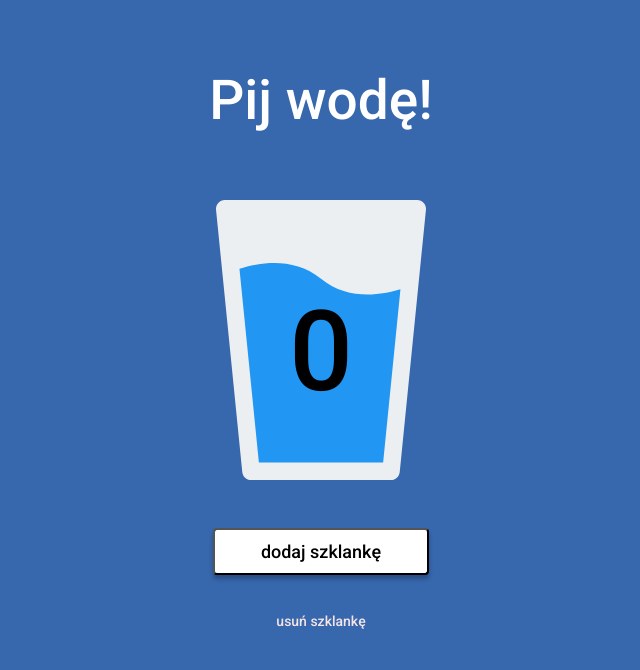
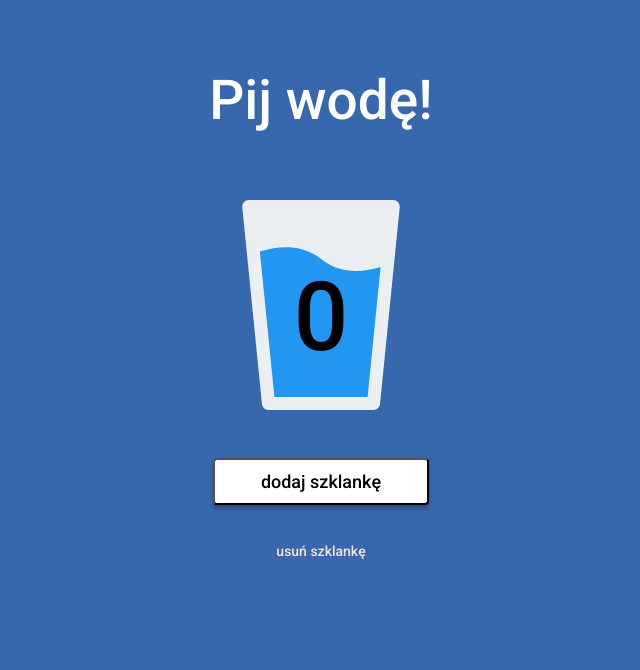
Before and after one commit to ajanczewska/hydrapp, a website built with webpack: page src/pages/index.html in a window 1280 px wide. Shown: the whole page, without its empty margins (319-959 px from the left). Built offline with nearby package versions, Linux system fonts and the light colour scheme.

Commit message:
upadate readme.md and .scss files

```diff
--- a/src/scss/main.scss
+++ b/src/scss/main.scss
@@ -13,5 +13,4 @@ body {
   font-family: "Roboto", sans-serif;
   font-style: normal;
   font-weight: 500;
-  max-height: 100vh;
 }
--- a/src/scss/modules/app.scss
+++ b/src/scss/modules/app.scss
@@ -2,25 +2,32 @@
   font-size: 55px;
   line-height: 64px;
   padding: 68px 0;
-
+  @media screen and (max-height: 568px) {
+    font-size: 52px;
+    padding: 48px 0;
+  }
 }
 .glass {
   display: flex;
   align-items: center;
   justify-content: center;
   flex-direction: column;
-    max-width: 280;
-    max-height: 210;
+  max-width: 280px;
+  max-height: 210px;
   &__counter {
     margin: 24px 0 0 0;
     min-width: 88px;
     min-height: 98px;
-      font-size: 112px;
+    font-size: 96px;
     color: #000000;
     position: absolute;
     text-align: center;
     // visibility: hidden;
     z-index: 10;
+  }
+  &__img {
+    min-width: 280px;
+    min-height: 210px;
   }
 
 }
```
Also changed, not shown: readme.md. Lines whose indentation alone changed are shown as unchanged.
